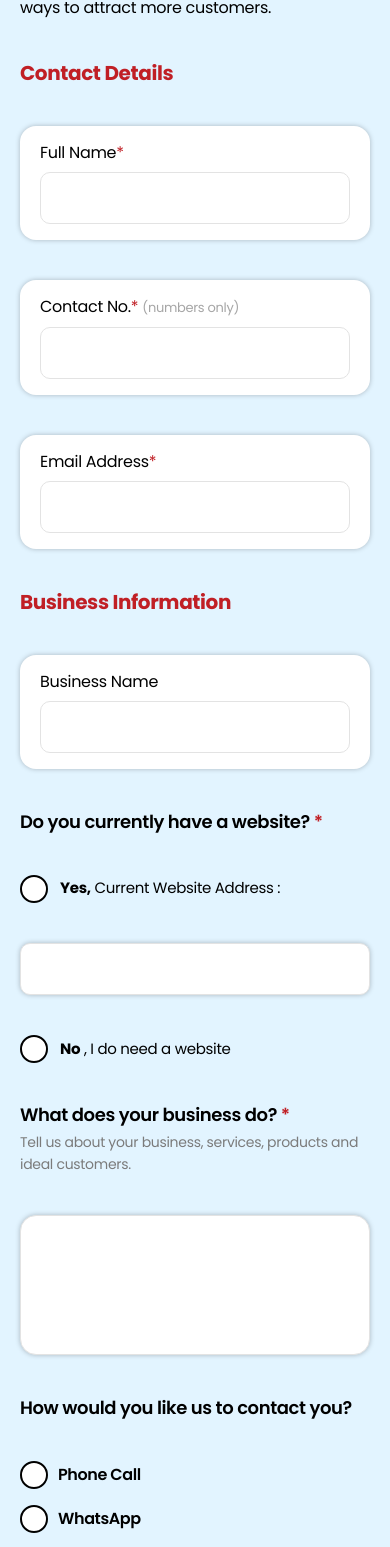
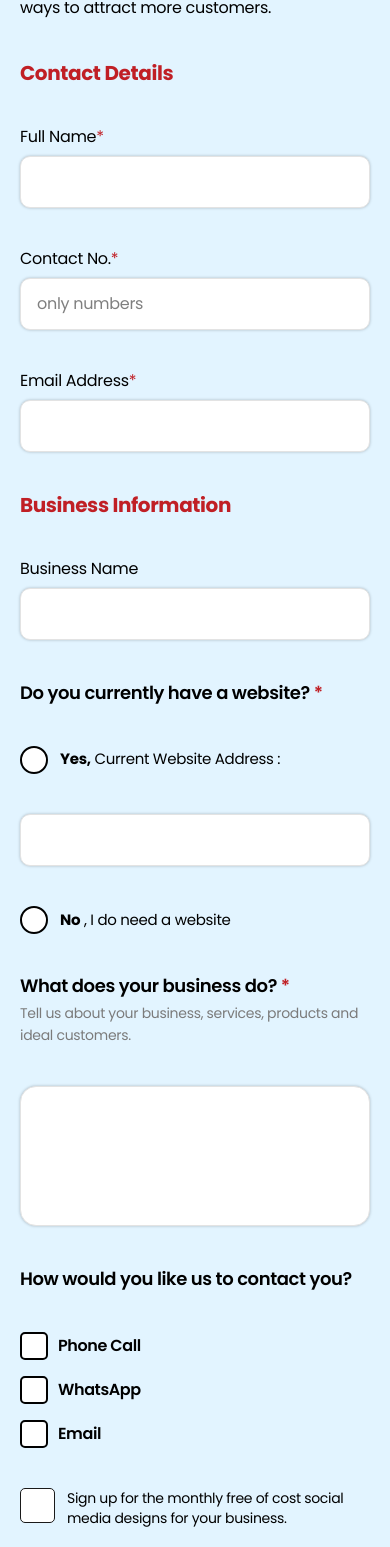
Before and after one commit to variantage-inc/variantage-lp, a Next.js app: page / in a window 390 px wide. Shown: the part 6156-7703 px from the top of the page. Built offline with nearby package versions, Linux system fonts and the light colour scheme.

Commit message:
lead form spacings fixes

```diff
--- a/components/layout/Footer.tsx
+++ b/components/layout/Footer.tsx
@@ -128,7 +128,7 @@ export default function Footer() {
         </div>
 
         {/* Bottom bar */}
-        <div className="border-t border-white/10 pt-8 md:mt-5 lg:mt-5">
+        <div className="border-t border-white/10 pt-8 mt-5">
           <p className="text-center text-[13px] font-normal tracking-[-0.2px] text-white/45 lg:text-left">
             &copy; 2026 Variantage Incorporation. All Rights Reserved.
           </p>
--- a/components/sections/Industries.tsx
+++ b/components/sections/Industries.tsx
@@ -42,7 +42,7 @@ const INDUSTRIES = [
 export default function Industries() {
   return (
     <section id="industries" className="w-full bg-[#e5fbff]">
-      <div className="mx-auto flex max-w-[1440px] flex-col items-center px-5 pb-16 sm:px-6 md:px-8 md:pb-24 lg:px-10 lg:pb-[380px]">
+      <div className="mx-auto flex max-w-[1440px] flex-col items-center px-5 pb-16 sm:px-6 md:px-8 md:pb-24 lg:px-10 lg:pb-[80px]">
         <h2 className="mt-8 font-[family-name:var(--font-poppins)] text-center text-[#1C304B] tracking-[-0.5px] md:mt-12 md:tracking-[-0.8px] lg:mt-[63px] lg:tracking-[-1.08px]">
           <span className="block text-[22px] font-normal leading-snug md:text-[28px] md:leading-normal lg:text-[36px] lg:leading-normal">
             We’re Expert
--- a/components/sections/LeadForm.tsx
+++ b/components/sections/LeadForm.tsx
@@ -4,6 +4,9 @@ import { useState, type FormEvent } from "react";
 
 const RADIO_CLASS =
   "size-[28px] shrink-0 appearance-none rounded-full border-2 border-black bg-white outline-none checked:border-[7px] checked:border-[#C01F25]";
+
+const CHECKBOX_CLASS =
+  "size-[28px] shrink-0 appearance-none rounded-[5px] border-2 border-black bg-white outline-none checked:bg-[#C01F25]";
 
 type SubmitStatus = "idle" | "success" | "error";
 
@@ -87,43 +90,41 @@ export default function LeadForm() {
             </label>
           </p>
 
-          <h3 className="font-[family-name:var(--font-poppins)] text-[20px] leading-[26px] font-bold tracking-[-0.4px] text-[#C01F25] sm:text-[22px] md:text-[26px] lg:text-[28px] lg:tracking-[-0.7px] min-[1440px]:absolute min-[1440px]:top-[341px] min-[1440px]:left-[121px] min-[1440px]:text-[30px] min-[1440px]:leading-[32px] min-[1440px]:tracking-[-0.9px]">
+          <h3 className="font-[family-name:var(--font-poppins)] text-[20px] leading-[26px] font-bold tracking-[-0.4px] text-[#C01F25] sm:text-[22px] md:text-[26px] lg:text-[28px] lg:tracking-[-0.7px] min-[1440px]:absolute min-[1440px]:top-[351px] min-[1440px]:left-[121px] min-[1440px]:text-[30px] min-[1440px]:leading-[32px] min-[1440px]:tracking-[-0.9px]">
             Contact Details
           </h3>
 
-          <label className="flex w-full flex-col gap-2 rounded-[16px] bg-white px-5 py-4 shadow-[0px_0px_5px_0px_rgba(0,0,0,0.25)] sm:px-6 sm:py-5 lg:gap-3 lg:px-8 lg:py-6 min-[1440px]:absolute min-[1440px]:top-[399px] min-[1440px]:left-[115px] min-[1440px]:h-[73px] min-[1440px]:w-[600px] min-[1440px]:flex-row min-[1440px]:items-center min-[1440px]:gap-[10px] min-[1440px]:px-0 min-[1440px]:py-0 min-[1440px]:pl-[29px] min-[1440px]:pr-[24px]">
+          <label className="flex w-full flex-col gap-2 lg:gap-3 min-[1440px]:absolute min-[1440px]:top-[399px] min-[1440px]:left-[115px] min-[1440px]:h-[73px] min-[1440px]:w-[600px] min-[1440px]:flex-row min-[1440px]:items-center min-[1440px]:gap-[10px] min-[1440px]:px-0 min-[1440px]:py-0 min-[1440px]:pr-[24px]">
             <span className="shrink-0 font-[family-name:var(--font-poppins)] text-[16px] leading-[22px] tracking-[-0.3px] text-black sm:text-[18px] md:text-[20px] lg:text-[24px] min-[1440px]:text-[27px] min-[1440px]:leading-[32px] min-[1440px]:tracking-[-0.81px]">
               Full Name<span className="text-[#C01F25]">*</span>
             </span>
             <input
               type="text"
               name="fullName"
-              className="h-[52px] w-full min-w-0 rounded-[10px] border border-[#E3E3E3] bg-transparent px-4 font-[family-name:var(--font-poppins)] text-[16px] tracking-[-0.3px] text-black outline-none sm:h-[56px] sm:text-[18px] md:text-[20px] lg:h-[60px] lg:text-[24px] min-[1440px]:h-full min-[1440px]:flex-1 min-[1440px]:rounded-none min-[1440px]:border-0 min-[1440px]:px-0 min-[1440px]:text-[27px] min-[1440px]:tracking-[-0.81px]"
+              className="h-[52px] w-full min-w-0 rounded-[10px] border border-[#E3E3E3] bg-white px-4 font-[family-name:var(--font-poppins)] text-[16px] tracking-[-0.3px] text-black shadow-[0px_0px_3px_0px_rgba(0,0,0,0.25)] outline-none sm:h-[56px] sm:text-[18px] md:text-[20px] lg:h-[60px] lg:text-[24px] min-[1440px]:h-full min-[1440px]:flex-1 min-[1440px]:rounded-[16px] min-[1440px]:border-0 min-[1440px]:px-[24px] min-[1440px]:text-[27px] min-[1440px]:tracking-[-0.81px]"
             />
           </label>
 
-          <label className="flex w-full flex-col gap-2 rounded-[16px] bg-white px-5 py-4 shadow-[0px_0px_5px_0px_rgba(0,0,0,0.25)] sm:px-6 sm:py-5 lg:gap-3 lg:px-8 lg:py-6 min-[1440px]:absolute min-[1440px]:top-[399px] min-[1440px]:left-[732px] min-[1440px]:h-[73px] min-[1440px]:w-[600px] min-[1440px]:flex-row min-[1440px]:items-center min-[1440px]:gap-[10px] min-[1440px]:px-0 min-[1440px]:py-0 min-[1440px]:pl-[40px] min-[1440px]:pr-[24px]">
+          <label className="flex w-full flex-col gap-2 lg:gap-3 min-[1440px]:absolute min-[1440px]:top-[399px] min-[1440px]:left-[732px] min-[1440px]:h-[73px] min-[1440px]:w-[600px] min-[1440px]:flex-row min-[1440px]:items-center min-[1440px]:gap-[10px] min-[1440px]:px-0 min-[1440px]:py-0 min-[1440px]:pl-[40px] min-[1440px]:pr-[24px]">
             <span className="shrink-0 font-[family-name:var(--font-poppins)] text-[16px] leading-[22px] tracking-[-0.3px] text-black sm:text-[18px] md:text-[20px] lg:text-[24px] min-[1440px]:text-[27px] min-[1440px]:leading-[32px] min-[1440px]:tracking-[-0.81px]">
               Contact No.<span className="text-[#C01F25]">*</span>{" "}
-              <span className="text-[13px] text-[#A6A6A6] sm:text-[14px] lg:text-[18px] min-[1440px]:text-[21px]">
-                (numbers only)
-              </span>
             </span>
             <input
               type="tel"
               name="contactNumber"
-              className="h-[52px] w-full min-w-0 rounded-[10px] border border-[#E3E3E3] bg-transparent px-4 font-[family-name:var(--font-poppins)] text-[16px] tracking-[-0.3px] text-black outline-none sm:h-[56px] sm:text-[18px] md:text-[20px] lg:h-[60px] lg:text-[24px] min-[1440px]:h-full min-[1440px]:flex-1 min-[1440px]:rounded-none min-[1440px]:border-0 min-[1440px]:px-0 min-[1440px]:text-[27px] min-[1440px]:tracking-[-0.81px]"
+              placeholder="only numbers"
+              className="h-[52px] w-full min-w-0 rounded-[10px] border border-[#E3E3E3] bg-white px-4 font-[family-name:var(--font-poppins)] text-[16px] tracking-[-0.3px] text-black shadow-[0px_0px_3px_0px_rgba(0,0,0,0.25)] outline-none sm:h-[56px] sm:text-[18px] md:text-[20px] lg:h-[60px] lg:text-[24px] min-[1440px]:h-full min-[1440px]:flex-1 min-[1440px]:rounded-[16px] min-[1440px]:border-0 min-[1440px]:px-[24px] min-[1440px]:text-[27px] min-[1440px]:tracking-[-0.81px]"
             />
           </label>
 
-          <label className="flex w-full flex-col gap-2 rounded-[16px] bg-white px-5 py-4 shadow-[0px_0px_5px_0px_rgba(0,0,0,0.25)] sm:px-6 sm:py-5 lg:gap-3 lg:px-8 lg:py-6 min-[1440px]:absolute min-[1440px]:top-[499px] min-[1440px]:left-[115px] min-[1440px]:h-[73px] min-[1440px]:w-[1217px] min-[1440px]:flex-row min-[1440px]:items-center min-[1440px]:gap-[10px] min-[1440px]:px-0 min-[1440px]:py-0 min-[1440px]:pl-[29px] min-[1440px]:pr-[24px]">
+          <label className="flex w-full flex-col gap-2 lg:gap-3 min-[1440px]:absolute min-[1440px]:top-[499px] min-[1440px]:left-[115px] min-[1440px]:h-[73px] min-[1440px]:w-[1217px] min-[1440px]:flex-row min-[1440px]:items-center min-[1440px]:gap-[10px] min-[1440px]:px-0 min-[1440px]:py-0 min-[1440px]:pr-[24px]">
             <span className="shrink-0 font-[family-name:var(--font-poppins)] text-[16px] leading-[22px] tracking-[-0.3px] text-black sm:text-[18px] md:text-[20px] lg:text-[24px] min-[1440px]:text-[27px] min-[1440px]:leading-[32px] min-[1440px]:tracking-[-0.81px]">
               Email Address<span className="text-[#C01F25]">*</span>
             </span>
             <input
               type="email"
               name="email"
-              className="h-[52px] w-full min-w-0 rounded-[10px] border border-[#E3E3E3] bg-transparent px-4 font-[family-name:var(--font-poppins)] text-[16px] tracking-[-0.3px] text-black outline-none sm:h-[56px] sm:text-[18px] md:text-[20px] lg:h-[60px] lg:text-[24px] min-[1440px]:h-full min-[1440px]:flex-1 min-[1440px]:rounded-none min-[1440px]:border-0 min-[1440px]:px-0 min-[1440px]:text-[27px] min-[1440px]:tracking-[-0.81px]"
+              className="h-[52px] w-full min-w-0 rounded-[10px] border border-[#E3E3E3] bg-white px-4 font-[family-name:var(--font-poppins)] text-[16px] tracking-[-0.3px] text-black shadow-[0px_0px_3px_0px_rgba(0,0,0,0.25)] outline-none sm:h-[56px] sm:text-[18px] md:text-[20px] lg:h-[60px] lg:text-[24px] min-[1440px]:h-full min-[1440px]:flex-1 min-[1440px]:rounded-[16px] min-[1440px]:border-0 min-[1440px]:px-[24px] min-[1440px]:text-[27px] min-[1440px]:tracking-[-0.81px]"
             />
           </label>
 
@@ -131,14 +132,14 @@ export default function LeadForm() {
             Business Information
           </h3>
 
-          <label className="flex w-full flex-col gap-2 rounded-[16px] bg-white px-5 py-4 shadow-[0px_0px_5px_0px_rgba(0,0,0,0.25)] sm:px-6 sm:py-5 lg:gap-3 lg:px-8 lg:py-6 min-[1440px]:absolute min-[1440px]:top-[679px] min-[1440px]:left-[121px] min-[1440px]:h-[73px] min-[1440px]:w-[1211px] min-[1440px]:flex-row min-[1440px]:items-center min-[1440px]:gap-[10px] min-[1440px]:px-0 min-[1440px]:py-0 min-[1440px]:pl-[29px] min-[1440px]:pr-[24px]">
+          <label className="flex w-full flex-col gap-2 lg:gap-3 min-[1440px]:absolute min-[1440px]:top-[679px] min-[1440px]:left-[121px] min-[1440px]:h-[73px] min-[1440px]:w-[1211px] min-[1440px]:flex-row min-[1440px]:items-center min-[1440px]:gap-[10px] min-[1440px]:px-0 min-[1440px]:py-0 min-[1440px]:pr-[24px]">
             <span className="shrink-0 font-[family-name:var(--font-poppins)] text-[16px] leading-[22px] tracking-[-0.3px] text-black sm:text-[18px] md:text-[20px] lg:text-[24px] min-[1440px]:text-[27px] min-[1440px]:leading-[32px] min-[1440px]:tracking-[-0.81px]">
               Business Name
             </span>
             <input
               type="text"
               name="businessName"
-              className="h-[52px] w-full min-w-0 rounded-[10px] border border-[#E3E3E3] bg-transparent px-4 font-[family-name:var(--font-poppins)] text-[16px] tracking-[-0.3px] text-black outline-none sm:h-[56px] sm:text-[18px] md:text-[20px] lg:h-[60px] lg:text-[24px] min-[1440px]:h-full min-[1440px]:flex-1 min-[1440px]:rounded-none min-[1440px]:border-0 min-[1440px]:px-0 min-[1440px]:text-[27px] min-[1440px]:tracking-[-0.81px]"
+              className="h-[52px] w-full min-w-0 rounded-[10px] border border-[#E3E3E3] bg-white px-4 font-[family-name:var(--font-poppins)] text-[16px] tracking-[-0.3px] text-black shadow-[0px_0px_3px_0px_rgba(0,0,0,0.25)] outline-none sm:h-[56px] sm:text-[18px] md:text-[20px] lg:h-[60px] lg:text-[24px] min-[1440px]:h-full min-[1440px]:flex-1 min-[1440px]:rounded-[16px] min-[1440px]:border-0 min-[1440px]:px-[24px] min-[1440px]:text-[27px] min-[1440px]:tracking-[-0.81px]"
             />
           </label>
 
@@ -163,10 +164,13 @@ export default function LeadForm() {
           </label>
 
           <input
-            type="url"
+            type="text"
+            inputMode="url"
             name="websiteUrl"
             aria-label="Current website address"
-            className="h-[52px] w-full rounded-[10px] border border-[#E3E3E3] bg-white px-4 font-[family-name:var(--font-poppins)] text-[16px] text-black shadow-[0px_0px_5px_0px_rgba(0,0,0,0.25)] outline-none sm:h-[56px] sm:text-[18px] lg:h-[60px] min-[1440px]:absolute min-[1440px]:top-[838px] min-[1440px]:left-[818px] min-[1440px]:h-[73px] min-[1440px]:w-[514px] min-[1440px]:rounded-[16px] min-[1440px]:border-0 min-[1440px]:px-[24px] min-[1440px]:text-[27px]"
+            pattern="(https?://)?(www\.)?[a-zA-Z0-9-]+(\.[a-zA-Z0-9-]+)+(:[0-9]+)?(/\S*)?"
+            title="Enter a website address, e.g. example.com or https://example.com"
+            className="h-[52px] w-full rounded-[10px] border border-[#E3E3E3] bg-white px-4 font-[family-name:var(--font-poppins)] text-[16px] text-black shadow-[0px_0px_3px_0px_rgba(0,0,0,0.25)] outline-none sm:h-[56px] sm:text-[18px] lg:h-[60px] min-[1440px]:absolute min-[1440px]:top-[838px] min-[1440px]:left-[818px] min-[1440px]:h-[73px] min-[1440px]:w-[514px] min-[1440px]:rounded-[16px] min-[1440px]:border-0 min-[1440px]:px-[24px] min-[1440px]:text-[27px]"
           />
 
           <label className="flex items-center gap-3 font-[family-name:var(--font-poppins)] text-[15px] leading-[20px] tracking-[-0.3px] text-black sm:text-[17px] lg:gap-4 lg:text-[24px] min-[1440px]:absolute min-[1440px]:top-[911px] min-[1440px]:left-[117px] min-[1440px]:gap-[19px] min-[1440px]:text-[30px] min-[1440px]:leading-[32px] min-[1440px]:tracking-[-0.9px]">
@@ -195,7 +199,7 @@ export default function LeadForm() {
           <textarea
             name="businessDescription"
             aria-label="What does your business do?"
-            className="h-[140px] w-full resize-none rounded-[16px] border border-[#E3E3E3] bg-white p-4 font-[family-name:var(--font-poppins)] text-[15px] text-black shadow-[0px_0px_5px_0px_rgba(0,0,0,0.25)] outline-none sm:h-[160px] sm:p-5 sm:text-[16px] lg:h-[180px] lg:text-[18px] min-[1440px]:absolute min-[1440px]:top-[1096px] min-[1440px]:left-[123px] min-[1440px]:h-[154px] min-[1440px]:w-[1209px] min-[1440px]:border-0 min-[1440px]:p-[24px] min-[1440px]:text-[20px]"
+            className="h-[140px] w-full resize-none rounded-[16px] border border-[#E3E3E3] bg-white p-4 font-[family-name:var(--font-poppins)] text-[15px] text-black shadow-[0px_0px_3px_0px_rgba(0,0,0,0.25)] outline-none sm:h-[160px] sm:p-5 sm:text-[16px] lg:h-[180px] lg:text-[18px] min-[1440px]:absolute min-[1440px]:top-[1096px] min-[1440px]:left-[123px] min-[1440px]:h-[154px] min-[1440px]:w-[1209px] min-[1440px]:border-0 min-[1440px]:p-[24px] min-[1440px]:text-[20px]"
           />
 
           <p className="font-[family-name:var(--font-poppins)] text-[18px] leading-[26px] font-semibold tracking-[-0.4px] text-black sm:text-[20px] md:text-[24px] lg:text-[27px] min-[1440px]:absolute min-[1440px]:top-[1320px] min-[1440px]:left-[121px] min-[1440px]:text-[30px] min-[1440px]:leading-[32px] min-[1440px]:tracking-[-0.9px]">
@@ -205,28 +209,28 @@ export default function LeadForm() {
           <div className="flex flex-col gap-4 sm:flex-row sm:flex-wrap sm:gap-8 min-[1440px]:absolute min-[1440px]:top-[1383px] min-[1440px]:left-[121px] min-[1440px]:flex-row min-[1440px]:flex-nowrap min-[1440px]:items-center min-[1440px]:gap-[64px]">
             <label className="flex items-center gap-[10px] font-[family-name:var(--font-poppins)] text-[16px] leading-[22px] font-semibold tracking-[-0.4px] text-black sm:text-[18px] md:text-[22px] lg:text-[26px] min-[1440px]:gap-[16px] min-[1440px]:text-[30px] min-[1440px]:leading-[32px] min-[1440px]:tracking-[-0.9px]">
               <input
-                type="radio"
+                type="checkbox"
                 name="contactMethod"
                 value="phone"
-                className={RADIO_CLASS}
+                className={CHECKBOX_CLASS}
               />
               Phone Call
             </label>
             <label className="flex items-center gap-[10px] font-[family-name:var(--font-poppins)] text-[16px] leading-[22px] font-semibold tracking-[-0.4px] text-black sm:text-[18px] md:text-[22px] lg:text-[26px] min-[1440px]:gap-[16px] min-[1440px]:text-[30px] min-[1440px]:leading-[32px] min-[1440px]:tracking-[-0.9px]">
               <input
-                type="radio"
+                type="checkbox"
                 name="contactMethod"
                 value="whatsapp"
-                className={RADIO_CLASS}
+                className={CHECKBOX_CLASS}
               />
               WhatsApp
             </label>
             <label className="flex items-center gap-[10px] font-[family-name:var(--font-poppins)] text-[16px] leading-[22px] font-semibold tracking-[-0.4px] text-black sm:text-[18px] md:text-[22px] lg:text-[26px] min-[1440px]:gap-[16px] min-[1440px]:text-[30px] min-[1440px]:leading-[32px] min-[1440px]:tracking-[-0.9px]">
               <input
-                type="radio"
+                type="checkbox"
                 name="contactMethod"
                 value="email"
-                className={RADIO_CLASS}
+                className={CHECKBOX_CLASS}
               />
               Email
             </label>
--- a/public/__forms.html
+++ b/public/__forms.html
@@ -22,13 +22,13 @@
 
       <input type="radio" name="hasWebsite" value="yes" />
       <input type="radio" name="hasWebsite" value="no" />
-      <input type="url" name="websiteUrl" />
+      <input type="text" name="websiteUrl" />
 
       <textarea name="businessDescription"></textarea>
 
-      <input type="radio" name="contactMethod" value="phone" />
-      <input type="radio" name="contactMethod" value="whatsapp" />
-      <input type="radio" name="contactMethod" value="email" />
+      <input type="checkbox" name="contactMethod" value="phone" />
+      <input type="checkbox" name="contactMethod" value="whatsapp" />
+      <input type="checkbox" name="contactMethod" value="email" />
 
       <input type="checkbox" name="newsletterOptIn" />
 
```
